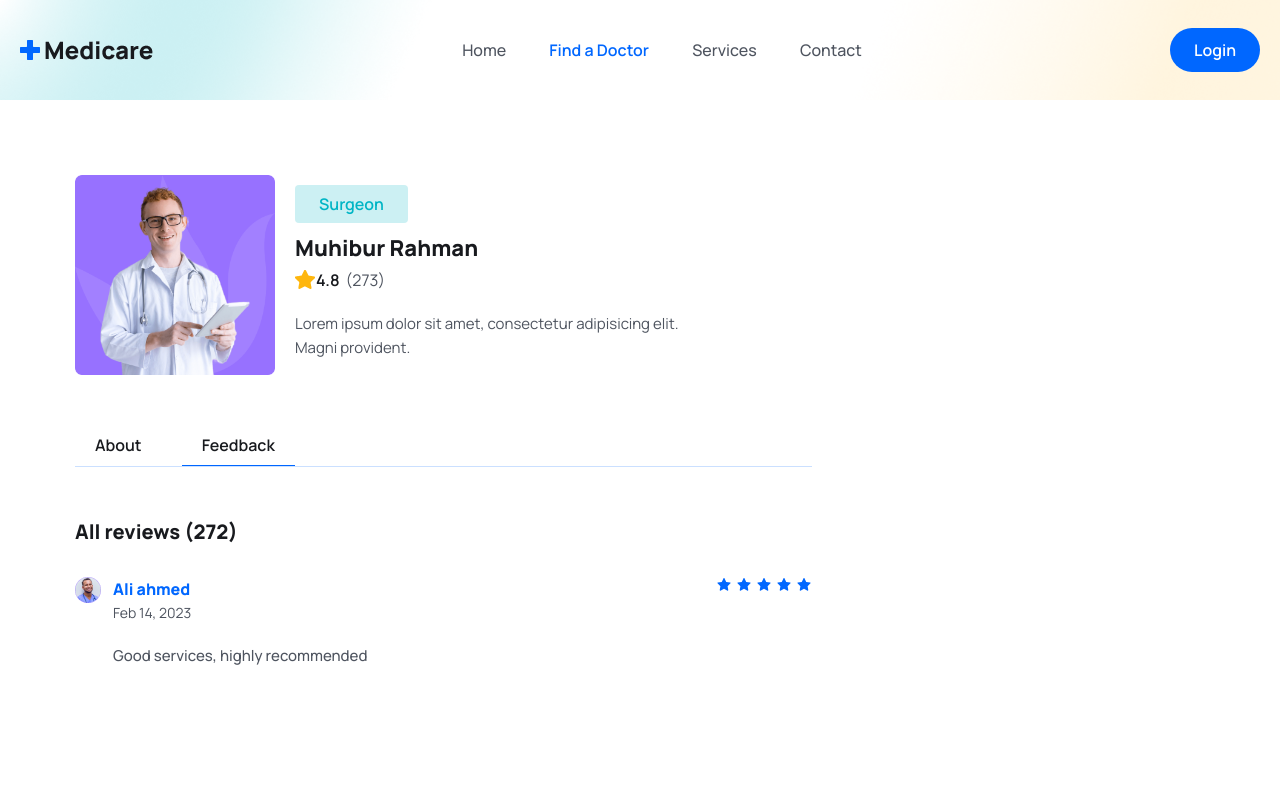
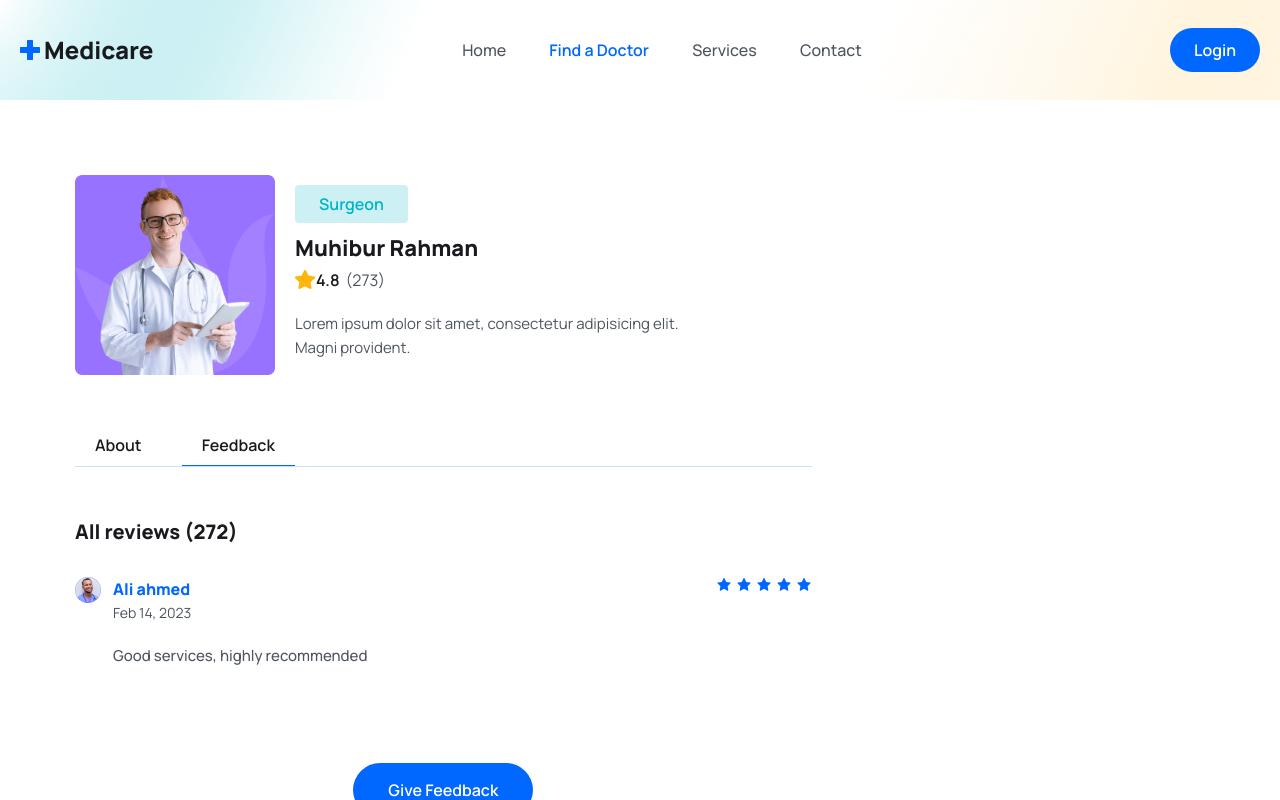
Before and after one commit to Vader4k/Hospital-app, a React (Vite) app in the folder frontend/hospital/: page /doctors/1 in a window 1280 px wide. Both pictures are taken after a click on the button "Feedback". Shown: the top 800 px of the page. Built offline with nearby package versions, Linux system fonts and the light colour scheme.

Commit message:
adding form for feedback

```diff
--- a/frontend/hospital/src/pages/Doctors/Feedback.jsx
+++ b/frontend/hospital/src/pages/Doctors/Feedback.jsx
@@ -1,9 +1,10 @@
-import React from 'react'
+import React, { useState } from 'react'
 import { avatarIcon } from '../../assets/images'
 import { formatDate } from '../../utils/formatDate'
 import {AiFillStar} from 'react-icons/ai'
-
+import FeedbackForm from './FeedbackForm'
 const Feedback = () => {
+    const [showFeedbackForm, setShowFeedbackForm] = useState(false)
   return (
     <div className=''>
         <div className='mb-[50px]'>
@@ -32,6 +33,15 @@ const Feedback = () => {
                 </div>
             </div>
         </div>
+
+        {!showFeedbackForm && <div className='text-center'>
+            <button
+            className ='btn'
+            onClick={()=>setShowFeedbackForm(true)}
+            >Give Feedback</button>
+        </div>}
+
+        {showFeedbackForm && <FeedbackForm/>}
     </div>
   )
 }
--- /dev/null
+++ b/frontend/hospital/src/pages/Doctors/FeedbackForm.jsx
@@ -0,0 +1,21 @@
+import React from 'react'
+
+const FeedbackForm = () => {
+  return (
+    <form action=''>
+        <div>
+            <h3 className='text-headingBg text-[16px] leading-6 font-semibold mb-4'>
+                How would you rate the overall experience ?
+            </h3>
+
+            <div>
+                {[...Array(5).keys()].map((_,index)=>{
+                    index+=1
+                })}
+            </div>
+        </div>
+    </form>
+  )
+}
+
+export default FeedbackForm
```
